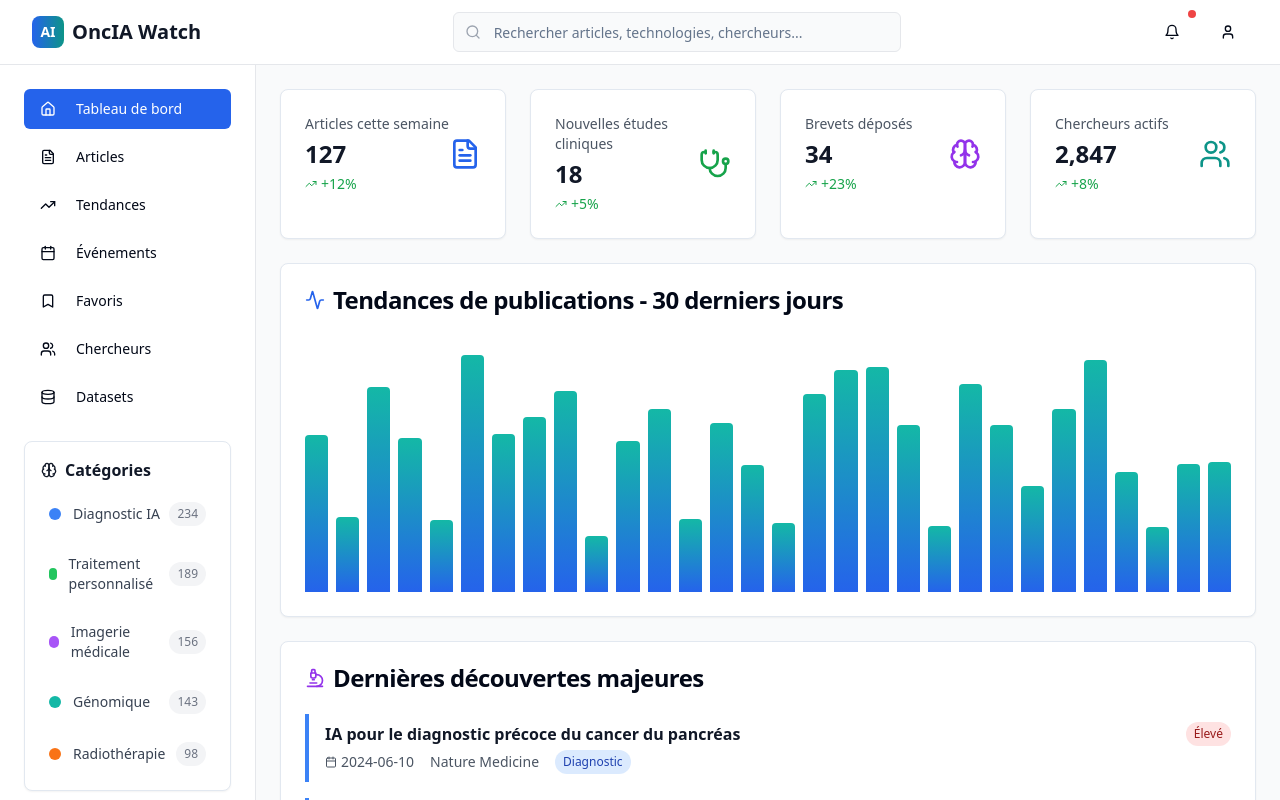
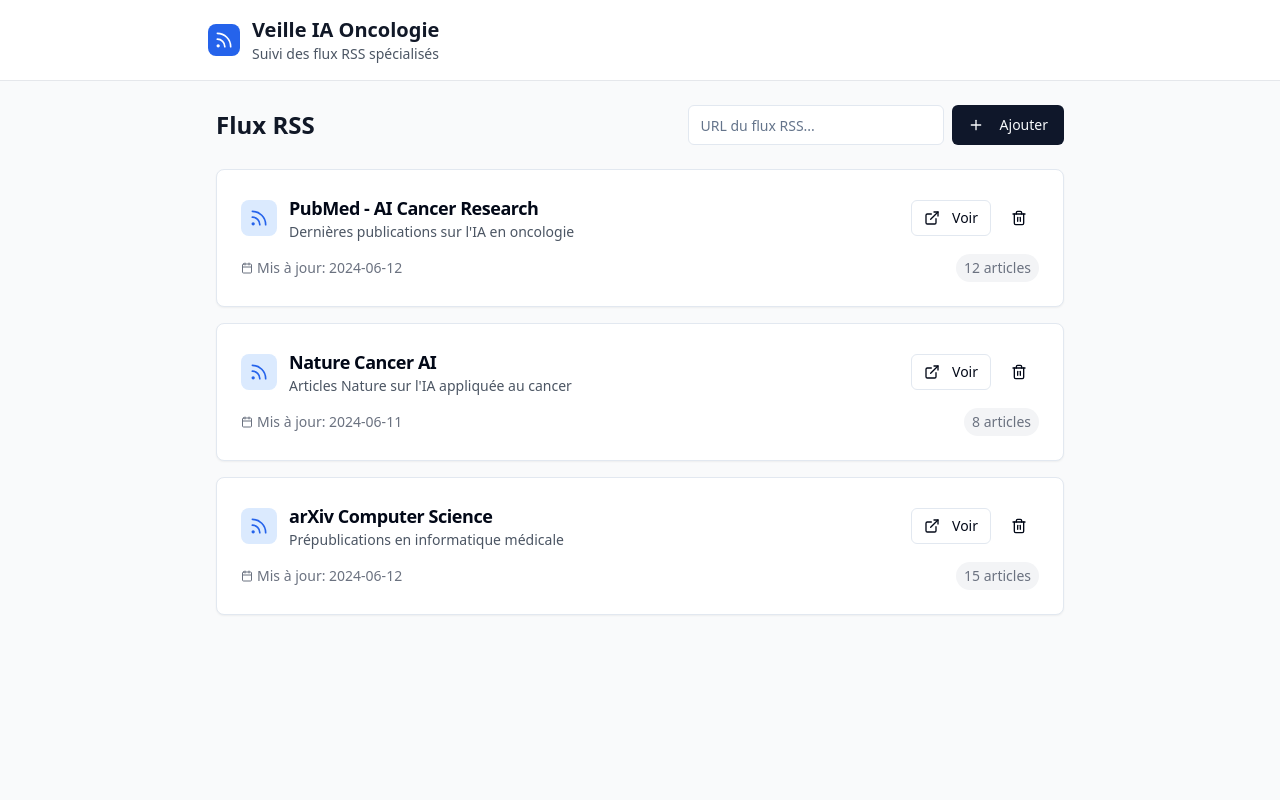
Before and after one commit to FR-TheFury/veille-ai-oncologie, a React (Vite) app: page / in a window 1280 px wide. Shown: the top 800 px of the page. Built offline with nearby package versions, Linux system fonts and the light colour scheme.

Commit message:
Feat: Implement RSS feed integration
Integrate RSS feed functionality to fetch and display articles.

```diff
--- /dev/null
+++ b/src/components/RSSFeedList.tsx
@@ -0,0 +1,99 @@
+
+import { useState } from 'react';
+import { Rss, ExternalLink, Calendar, Plus, Trash2 } from 'lucide-react';
+import { Card, CardContent, CardHeader, CardTitle } from '@/components/ui/card';
+import { Button } from '@/components/ui/button';
+import { Input } from '@/components/ui/input';
+
+const RSSFeedList = () => {
+  const [feeds] = useState([
+    {
+      id: 1,
+      title: "PubMed - AI Cancer Research",
+      url: "https://pubmed.ncbi.nlm.nih.gov/rss/search/...",
+      description: "Dernières publications sur l'IA en oncologie",
+      articleCount: 12,
+      lastUpdate: "2024-06-12"
+    },
+    {
+      id: 2,
+      title: "Nature Cancer AI",
+      url: "https://www.nature.com/subjects/cancer/rss",
+      description: "Articles Nature sur l'IA appliquée au cancer",
+      articleCount: 8,
+      lastUpdate: "2024-06-11"
+    },
+    {
+      id: 3,
+      title: "arXiv Computer Science",
+      url: "https://arxiv.org/rss/cs",
+      description: "Prépublications en informatique médicale",
+      articleCount: 15,
+      lastUpdate: "2024-06-12"
+    }
+  ]);
+
+  const [newFeedUrl, setNewFeedUrl] = useState('');
+
+  return (
+    <div className="space-y-6">
+      <div className="flex items-center justify-between">
+        <h2 className="text-2xl font-bold text-gray-900">Flux RSS</h2>
+        <div className="flex space-x-2">
+          <Input
+            placeholder="URL du flux RSS..."
+            value={newFeedUrl}
+            onChange={(e) => setNewFeedUrl(e.target.value)}
+            className="w-64"
+          />
+          <Button>
+            <Plus className="w-4 h-4 mr-2" />
+            Ajouter
+          </Button>
+        </div>
+      </div>
+
+      <div className="grid gap-4">
+        {feeds.map((feed) => (
+          <Card key={feed.id} className="hover:shadow-md transition-shadow">
+            <CardHeader className="pb-3">
+              <div className="flex items-center justify-between">
+                <div className="flex items-center space-x-3">
+                  <div className="p-2 bg-blue-100 rounded-lg">
+                    <Rss className="w-5 h-5 text-blue-600" />
+                  </div>
+                  <div>
+                    <CardTitle className="text-lg">{feed.title}</CardTitle>
+                    <p className="text-sm text-gray-600">{feed.description}</p>
+                  </div>
+                </div>
+                <div className="flex items-center space-x-2">
+                  <Button variant="outline" size="sm">
+                    <ExternalLink className="w-3 h-3 mr-1" />
+                    Voir
+                  </Button>
+                  <Button variant="ghost" size="sm">
+                    <Trash2 className="w-3 h-3" />
+                  </Button>
+                </div>
+              </div>
+            </CardHeader>
+            <CardContent className="pt-0">
+              <div className="flex items-center justify-between text-sm text-gray-500">
+                <span className="flex items-center">
+                  <Calendar className="w-3 h-3 mr-1" />
+                  Mis à jour: {feed.lastUpdate}
+                </span>
+                <span className="bg-gray-100 px-2 py-1 rounded-full">
+                  {feed.articleCount} articles
+                </span>
+              </div>
+            </CardContent>
+          </Card>
+        ))}
+      </div>
+    </div>
+  );
+};
+
+export default RSSFeedList;
--- /dev/null
+++ b/src/components/SimpleHeader.tsx
@@ -0,0 +1,22 @@
+
+import { Rss } from 'lucide-react';
+
+const SimpleHeader = () => {
+  return (
+    <header className="bg-white border-b border-gray-200">
+      <div className="max-w-4xl mx-auto px-4 py-4">
+        <div className="flex items-center space-x-3">
+          <div className="w-8 h-8 bg-blue-600 rounded-lg flex items-center justify-center">
+            <Rss className="w-5 h-5 text-white" />
+          </div>
+          <div>
+            <h1 className="text-xl font-bold text-gray-900">Veille IA Oncologie</h1>
+            <p className="text-sm text-gray-600">Suivi des flux RSS spécialisés</p>
+          </div>
+        </div>
+      </div>
+    </header>
+  );
+};
+
+export default SimpleHeader;
--- a/src/pages/Index.tsx
+++ b/src/pages/Index.tsx
@@ -1,70 +1,14 @@
 
-import { useState } from 'react';
-import Header from '@/components/Header';
-import Sidebar from '@/components/Sidebar';
-import Dashboard from '@/components/Dashboard';
-import ArticleList from '@/components/ArticleList';
+import SimpleHeader from '@/components/SimpleHeader';
+import RSSFeedList from '@/components/RSSFeedList';
 
 const Index = () => {
-  const [activeTab, setActiveTab] = useState('dashboard');
-
-  const renderContent = () => {
-    switch (activeTab) {
-      case 'dashboard':
-        return <Dashboard />;
-      case 'articles':
-        return <ArticleList />;
-      case 'trends':
-        return (
-          <div className="text-center py-12">
-            <h2 className="text-2xl font-bold text-gray-900 mb-4">Analyse des tendances</h2>
-            <p className="text-gray-600">Section en développement - Graphiques et analyses des tendances IA en oncologie</p>
-          </div>
-        );
-      case 'calendar':
-        return (
-          <div className="text-center py-12">
-            <h2 className="text-2xl font-bold text-gray-900 mb-4">Événements et conférences</h2>
-            <p className="text-gray-600">Section en développement - Calendrier des événements scientifiques</p>
-          </div>
-        );
-      case 'bookmarks':
-        return (
-          <div className="text-center py-12">
-            <h2 className="text-2xl font-bold text-gray-900 mb-4">Articles favoris</h2>
-            <p className="text-gray-600">Section en développement - Vos articles sauvegardés</p>
-          </div>
-        );
-      case 'researchers':
-        return (
-          <div className="text-center py-12">
-            <h2 className="text-2xl font-bold text-gray-900 mb-4">Chercheurs influents</h2>
-            <p className="text-gray-600">Section en développement - Profils des chercheurs leaders</p>
-          </div>
-        );
-      case 'datasets':
-        return (
-          <div className="text-center py-12">
-            <h2 className="text-2xl font-bold text-gray-900 mb-4">Datasets publics</h2>
-            <p className="text-gray-600">Section en développement - Bases de données ouvertes</p>
-          </div>
-        );
-      default:
-        return <Dashboard />;
-    }
-  };
-
   return (
     <div className="min-h-screen bg-gray-50">
-      <Header />
-      <div className="flex">
-        <Sidebar activeTab={activeTab} onTabChange={setActiveTab} />
-        <main className="flex-1 p-6">
-          <div className="max-w-7xl mx-auto">
-            {renderContent()}
-          </div>
-        </main>
-      </div>
+      <SimpleHeader />
+      <main className="max-w-4xl mx-auto p-6">
+        <RSSFeedList />
+      </main>
     </div>
   );
 };
```
